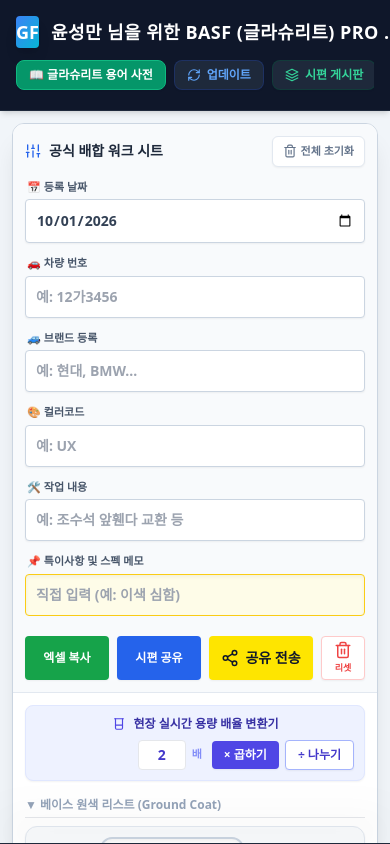
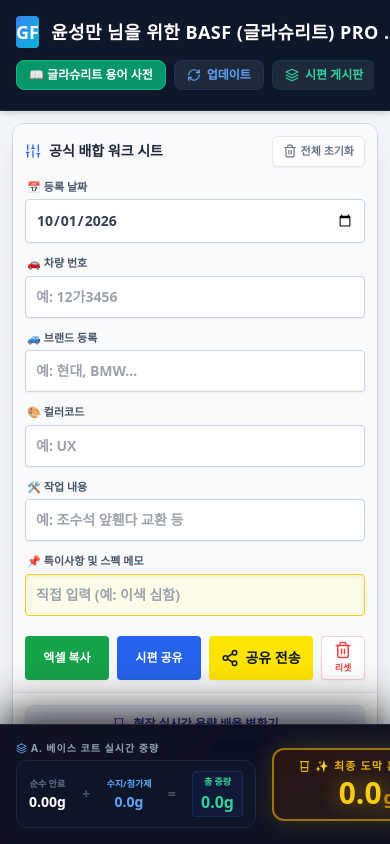
Before and after one commit to ysm0427/glasurit-pro, a React (Create React App) app: page / in a window 390 px wide. Shown: the top 844 px of the page. Built offline with nearby package versions, Linux system fonts and the light colour scheme.

Commit message:
Update App.tsx

```diff
--- a/src/App.tsx
+++ b/src/App.tsx
@@ -745,7 +745,7 @@
       </div>
 
       <div className="fixed bottom-0 left-0 w-full z-[500] bg-slate-950/95 backdrop-blur-xl border-t border-slate-800 shadow-[0_-12px_45px_rgba(0,0,0,0.85)] text-slate-100 pb-[env(safe-area-inset-bottom)]">
-          <div className="hidden lg:flex p-4 justify-between items-center gap-4">
+          <div className="flex p-4 justify-between items-center gap-4">
             <div className="flex w-full lg:w-auto gap-4 flex-col sm:flex-row justify-between lg:justify-start">
                 <div className="flex flex-col gap-1 flex-1 min-w-[240px]">
                    <span className="text-[10px] text-slate-400 font-black tracking-widest flex items-center uppercase"><Layers size={11} className="mr-1 text-blue-400"/> A. 베이스 코트 실시간 중량</span>
```
